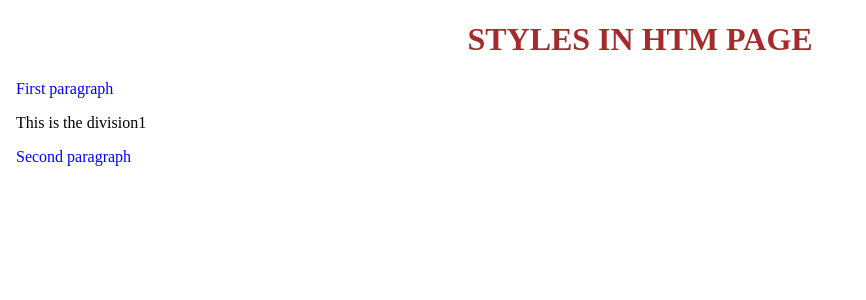
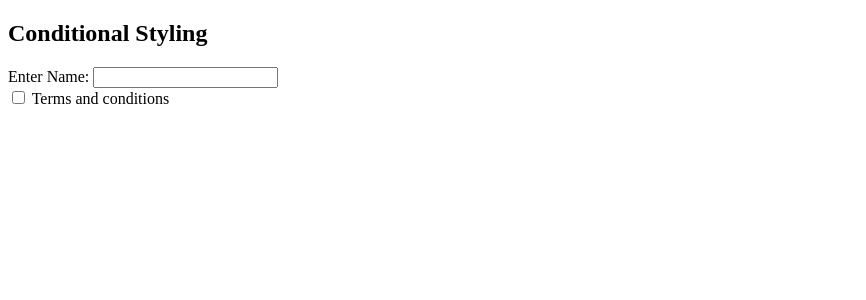
Before and after one commit to jackofalltradesprogrammer/AngularBootCamp, an Angular app: page / in a window 1280 px wide. Shown: the top 300 px of the page, without its empty margins (0-866 px from the left). Built offline with nearby package versions, Linux system fonts and the light colour scheme.

Commit message:
D7 - Style binding with functions and using [(ngModel)]

```diff
--- a/src/app/app.component.html
+++ b/src/app/app.component.html
@@ -1,12 +1,8 @@
-<html>
-  <head>
+<h2>Conditional Styling </h2>
 
-  </head>
-  <body>
-    <h1 [ngStyle]='titleStyle'>Styles in HTM Page </h1>
-    <p>First paragraph</p>
-      <div>This is the division1</div>
-    <p>Second paragraph</p>
-
-  </body>
-</html>
+Enter Name: <input type="text" [(ngModel)]='name'><br>
+<input type= "checkbox"
+  [(ngModel)]="terms"
+  (change)='check()'>
+Terms and conditions <br>
+<p [ngStyle] ='termsStyle'> {{msg}}</p>
--- a/src/app/app.component.ts
+++ b/src/app/app.component.ts
@@ -7,5 +7,22 @@ import { Component } from '@angular/core';
   styleUrls: ['./app.component.css']
 })
 export class AppComponent {
-  titleStyle= {'color':'BROWN', 'text-align': 'center' };
+  titleStyle= {
+    "color":"BROWN",
+     "text-align": "center"
+  };
+  termsStyle={};
+  terms:string='';
+  msg:string='';
+  name:string='';
+  check(){
+    if (this.terms){
+      this.msg=this.name +", Thanks for accepting terms";
+      this.termsStyle={"color":"GREEN"};
+    }
+    else{
+      this.msg=this.name +", Please read and accept terms";
+      this.termsStyle={"color":"RED"};
+    }
   }
+}
```
